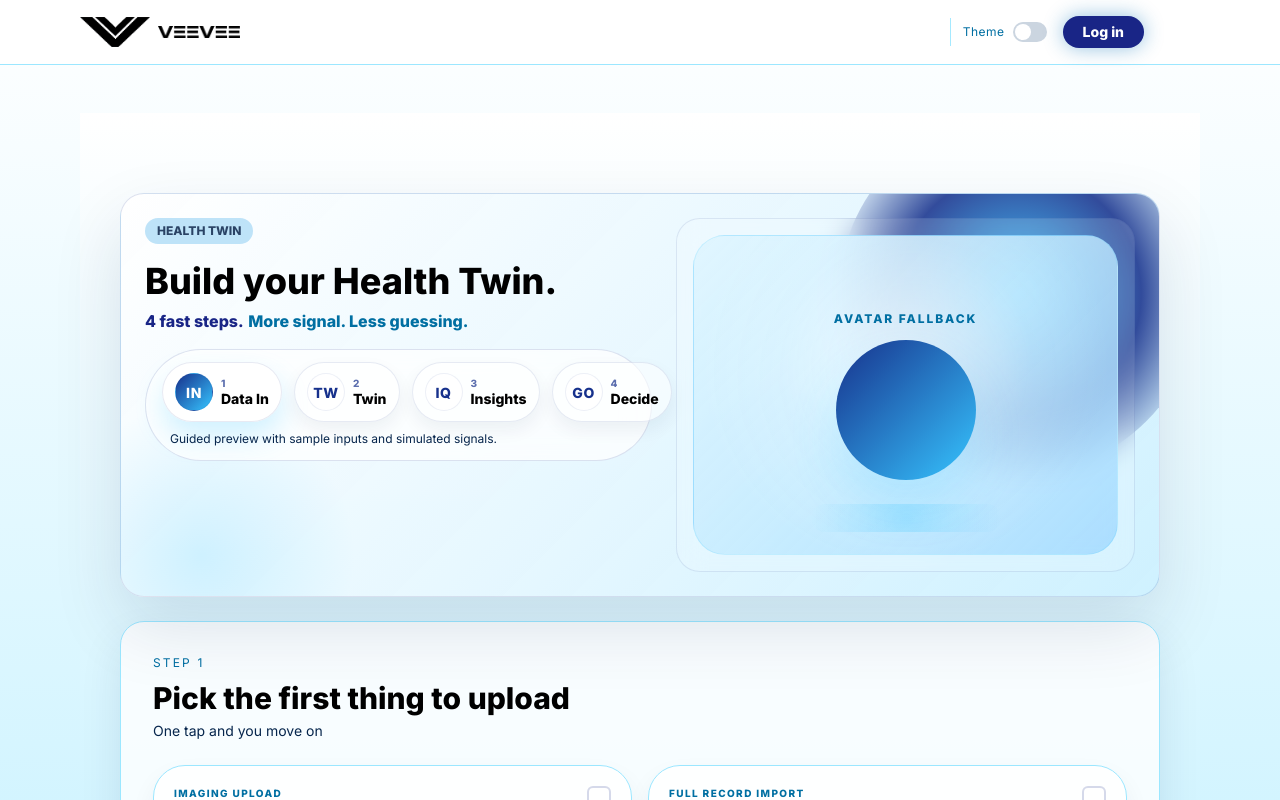
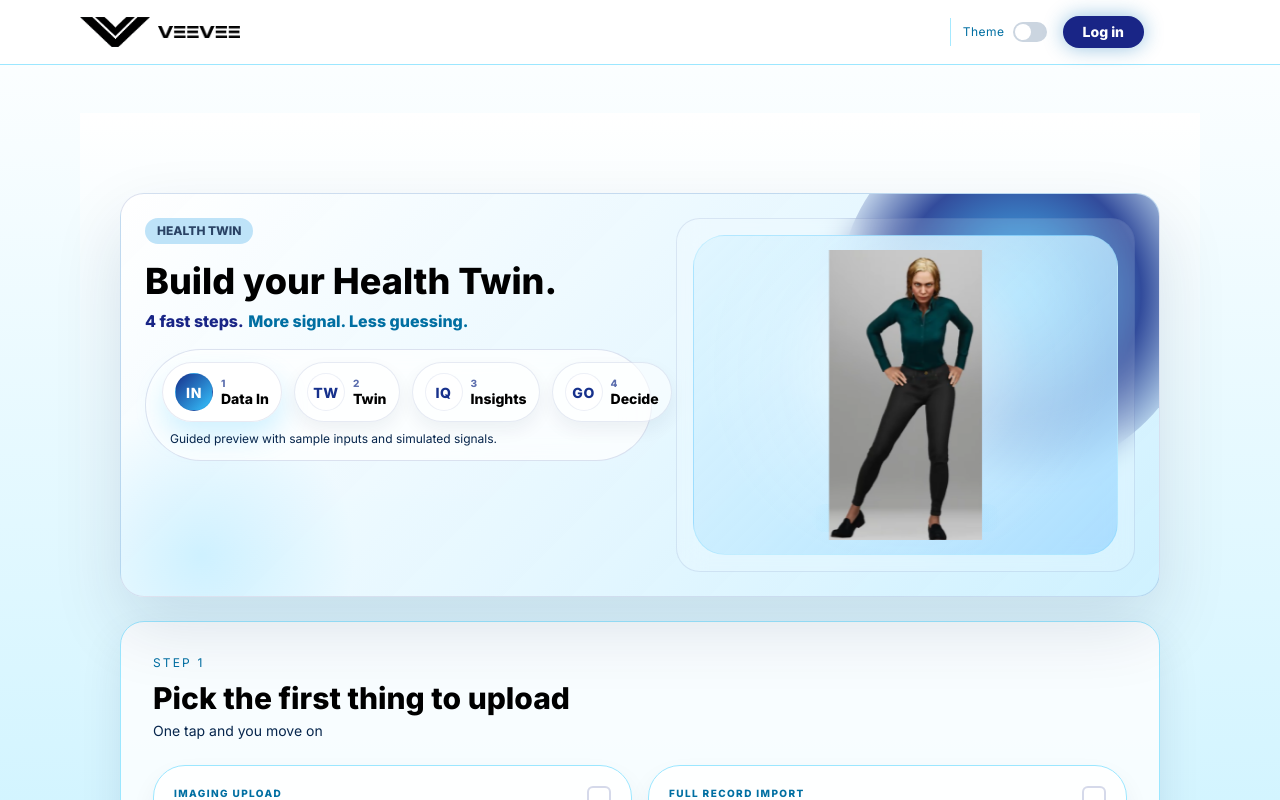
Before and after one commit to cdgonzal/myveevee, a React (Vite) app: page /health-twin in a window 1280 px wide. Shown: the top 800 px of the page. Built offline with nearby package versions, Linux system fonts and the light colour scheme.

Commit message:
Replace health twin hero video with stills

```diff
--- a/src/pages/HealthTwinFunnel.tsx
+++ b/src/pages/HealthTwinFunnel.tsx
@@ -809,6 +809,20 @@ export default function HealthTwinFunnel() {
                     "50%": { transform: "translate(-50%, -50%) translateY(-10px)" },
                     "100%": { transform: "translate(-50%, -50%) translateY(0px)" },
                   },
+                  "@keyframes heroAvatarSwapA": {
+                    "0%": { opacity: 1 },
+                    "42%": { opacity: 1 },
+                    "50%": { opacity: 0 },
+                    "92%": { opacity: 0 },
+                    "100%": { opacity: 1 },
+                  },
+                  "@keyframes heroAvatarSwapB": {
+                    "0%": { opacity: 0 },
+                    "42%": { opacity: 0 },
+                    "50%": { opacity: 1 },
+                    "92%": { opacity: 1 },
+                    "100%": { opacity: 0 },
+                  },
                 }}
               >
                 <Box
@@ -841,32 +855,47 @@ export default function HealthTwinFunnel() {
                       overflow="hidden"
                     >
                       <Box
-                        as="video"
-                        src="/images/marketing/hero-avatar-2.mp4"
-                        autoPlay
-                        muted
-                        loop
-                        playsInline
-                        preload="auto"
+                        as="img"
+                        src="/images/marketing/hero-avatar-a.png"
+                        alt="Health twin avatar"
+                        position="absolute"
+                        inset="0"
                         w="100%"
                         h="100%"
                         objectFit="contain"
-                        onLoadedData={() => {
-                          setAvatarFailed(false);
-                          console.log("[HealthTwinHero] avatar loaded", {
-                            src: "/images/marketing/hero-avatar-2.mp4",
+                        animation="heroAvatarSwapA 4.8s ease-in-out infinite"
+                        onLoad={() => {
+                          console.log("[HealthTwinHero] avatar frame loaded", {
+                            src: "/images/marketing/hero-avatar-a.png",
                           });
                         }}
-                        onCanPlay={() => {
-                          console.log("[HealthTwinHero] avatar can play", {
-                            src: "/images/marketing/hero-avatar-2.mp4",
+                        onError={() => {
+                          setAvatarFailed(true);
+                          console.error("[HealthTwinHero] avatar frame failed", {
+                            src: "/images/marketing/hero-avatar-a.png",
                           });
                         }}
-                        onError={(event) => {
+                      />
+                      <Box
+                        as="img"
+                        src="/images/marketing/hero-avatar-b.png"
+                        alt="Health twin avatar alternate"
+                        position="absolute"
+                        inset="0"
+                        w="100%"
+                        h="100%"
+                        objectFit="contain"
+                        animation="heroAvatarSwapB 4.8s ease-in-out infinite"
+                        onLoad={() => {
+                          setAvatarFailed(false);
+                          console.log("[HealthTwinHero] avatar frame loaded", {
+                            src: "/images/marketing/hero-avatar-b.png",
+                          });
+                        }}
+                        onError={() => {
                           setAvatarFailed(true);
-                          console.error("[HealthTwinHero] avatar failed", {
-                            src: "/images/marketing/hero-avatar-2.mp4",
-                            error: event.currentTarget.error,
+                          console.error("[HealthTwinHero] avatar frame failed", {
+                            src: "/images/marketing/hero-avatar-b.png",
                           });
                         }}
                       />
```
Also changed, not shown: public/images/marketing/hero-avatar-a.png (added), public/images/marketing/hero-avatar-b.png (added).
